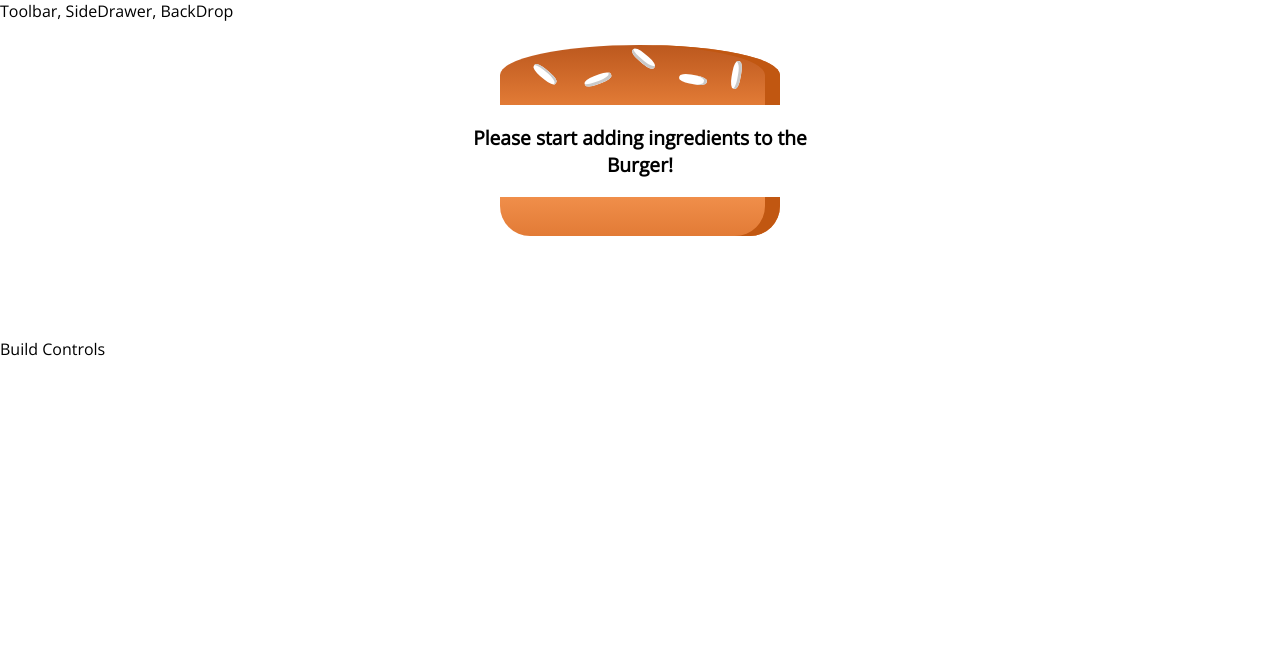
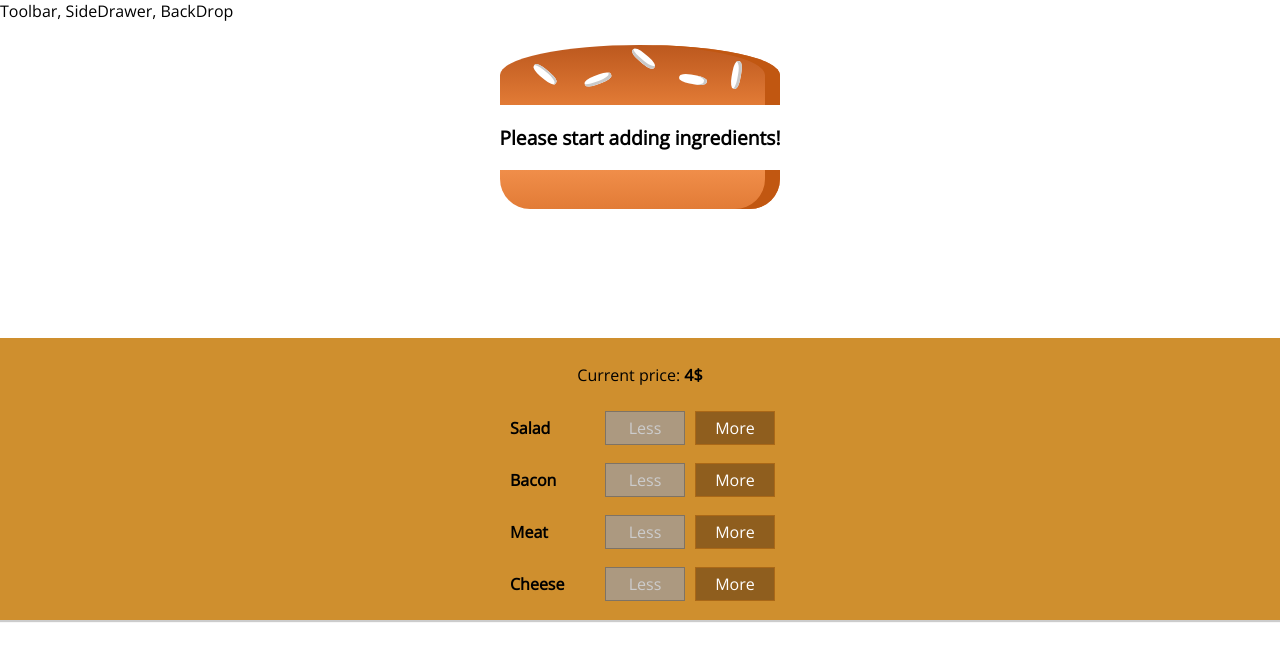
Before and after one commit to DaMesa97/Burger-Builder, a React (Create React App) app: page / in a window 1280 px wide. Shown: the top 660 px of the page. Built offline with nearby package versions, Linux system fonts and the light colour scheme.

Commit message:
finish build controls

```diff
--- a/src/components/Burger/Build Controls/BuildControl/BuildControl.js
+++ b/src/components/Burger/Build Controls/BuildControl/BuildControl.js
@@ -1,12 +1,14 @@
 import React from 'react'
-import classes from './BuildControl.css'
+import classes from './BuildControl.module.css'
 
 const buildControl = (props) => {
-    return (
-        <div>
-            <div>{props.label}</div>
-        </div>
-    );
+   return (
+      <div className={classes.BuildControl}>
+         <div className={classes.Label}>{props.label}</div>
+         <button className={classes.Less} onClick={props.removed} disabled={props.disabled}>Less</button>
+         <button className={classes.More} onClick={props.added}>More</button>
+      </div>
+   );
 }
 
 export default buildControl
--- a/src/components/Burger/Build Controls/BuildControl/BuildControl.module.css
+++ b/src/components/Burger/Build Controls/BuildControl/BuildControl.module.css
@@ -0,0 +1,56 @@
+.BuildControl {
+    display: flex;
+    justify-content: space-between;
+    align-items: center;
+    margin: 5px 0;
+}
+
+.BuildControl button {
+    display: block;
+    font: inherit;
+    padding: 5px;
+    margin: 0 5px;
+    width: 80px;
+    border: 1px solid #AA6817;
+    cursor: pointer;
+    outline: none;
+}
+
+.BuildControl button:disabled {
+    background-color: #AC9980;
+    border: 1px solid #7E7365;
+    color: #ccc;
+    cursor: default;
+}
+
+.BuildControl button:hover:disabled {
+    background-color: #AC9980;
+    color: #ccc;
+    cursor: not-allowed;
+}
+
+.Label {
+    padding: 10px;
+    font-weight: bold;
+    width: 80px;
+}
+
+.BuildControl .Less {
+    background-color: #D39952;
+    color: white;
+}
+
+.BuildControl .More {
+    background-color: #8F5E1E;
+    color: white;
+}
+
+.BuildControl .Less:hover, .BuildControl .Less:active {
+    background-color: #DAA972;
+    color: white;
+}
+
+.BuildControl .More:hover,.BuildControl .More:active {
+    background-color: #99703F;
+    color: white;
+}
--- a/src/components/Burger/Build Controls/BuildControls.js
+++ b/src/components/Burger/Build Controls/BuildControls.js
@@ -1,12 +1,27 @@
 import React from 'react'
 import classes from './BuildControls.module.css'
+import BuildControl from './BuildControl/BuildControl'
+
+const controls = [
+   { label: 'Salad', type: 'salad' },
+   { label: 'Bacon', type: 'bacon' },
+   { label: 'Meat', type: 'meat' },
+   { label: 'Cheese', type: 'cheese' }
+]
 
 const buildControls = (props) => {
-    return (
-        <div>
-
-        </div>
-    );
+   return (
+      <div className={classes.BuildControls}>
+         <p>Current price: <strong>{Math.floor(props.price * 100) / 100}$</strong></p>
+         {controls.map(control => {
+            return <BuildControl key={control.label}
+               label={control.label}
+               added={() => props.ingredientAdded(control.type)}
+               removed={() => props.ingredientRemoved(control.type)}
+               disabled={props.disabled[control.type]} />
+         })}
+      </div>
+   );
 }
 
 export default buildControls
--- a/src/components/Burger/Burger.js
+++ b/src/components/Burger/Burger.js
@@ -14,7 +14,7 @@
    }, []);
 
    if (ingredients.length === 0) {
-        ingredients = <p>Please start adding ingredients to the Burger!</p>
+      ingredients = <p>Please start adding ingredients!</p>
    }
    return (
       <div className={classes.Burger}>
--- a/src/containers/BurgerBuilder/BurgerBuilder.js
+++ b/src/containers/BurgerBuilder/BurgerBuilder.js
@@ -1,6 +1,14 @@
 import React, { Component } from 'react';
 import Aux from '../../hoc/Aux';
 import Burger from '../../components/Burger/Burger'
+import BuildControls from '../../components/Burger/Build Controls/BuildControls'
+
+const INGREDIENT_PRICES = {
+   salad: 0.5,
+   cheese: 0.5,
+   meat: 1.3,
+   bacon: 1
+}
 
 class BurgerBuilder extends Component {
    state = {
@@ -9,14 +17,62 @@
          bacon: 0,
          cheese: 0,
          meat: 0
+      },
+      totalPrice: 4
    }
+
+   addIngredientHandler = (type) => {
+      const oldCount = this.state.ingredients[type];
+      const updatedCount = oldCount + 1;
+      const updatedIngredients = {
+         ...this.state.ingredients
+      };
+      updatedIngredients[type] = updatedCount;
+      const priceAddition = INGREDIENT_PRICES[type]
+      const oldPrice = this.state.totalPrice;
+      const newPrice = oldPrice + priceAddition;
+
+      this.setState({
+         totalPrice: newPrice,
+         ingredients: updatedIngredients
+      })
+   }
+
+   removeIngredientHandler = (type) => {
+      const oldCount = this.state.ingredients[type];
+      if (oldCount <= 0) {
+         return;
+      }
+      const updatedCount = oldCount - 1;
+      const updatedIngredients = {
+         ...this.state.ingredients
+      };
+      updatedIngredients[type] = updatedCount;
+      const priceDeduction = INGREDIENT_PRICES[type]
+      const oldPrice = this.state.totalPrice;
+      const newPrice = oldPrice - priceDeduction;
+
+      this.setState({
+         totalPrice: newPrice,
+         ingredients: updatedIngredients
+      })
    }
 
    render() {
+      const disabledInfo = {
+         ...this.state.ingredients
+      }
+      for (let key in disabledInfo) {
+         disabledInfo[key] = disabledInfo[key] <= 0;
+      }
       return (
          <Aux>
             <Burger ingredients={this.state.ingredients} />
-                <div>Build Controls</div>
+            <BuildControls
+               ingredientAdded={this.addIngredientHandler}
+               ingredientRemoved={this.removeIngredientHandler}
+               disabled={disabledInfo}
+               price={this.state.totalPrice} />
          </Aux>
       );
    }
```
Also changed, not shown: src/App.js (+5 -5 lines). Lines whose indentation alone changed are shown as unchanged.
